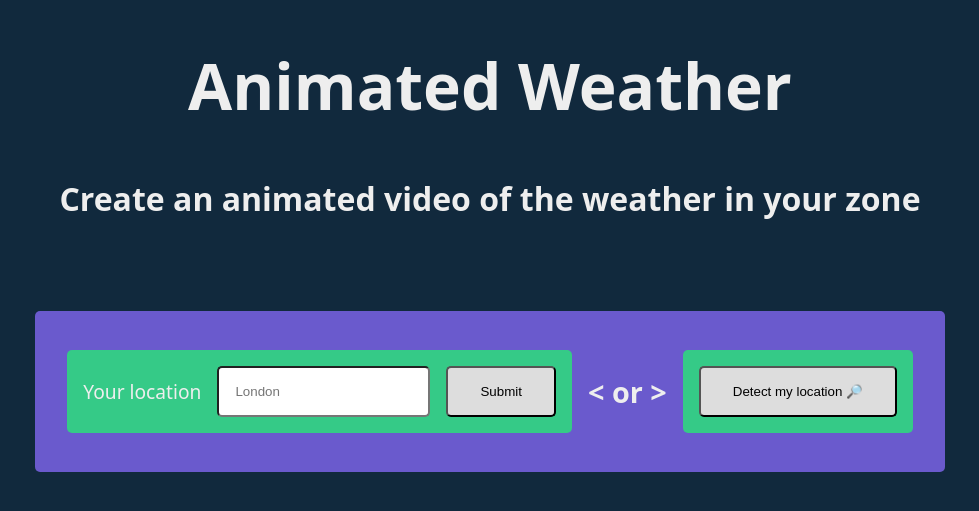
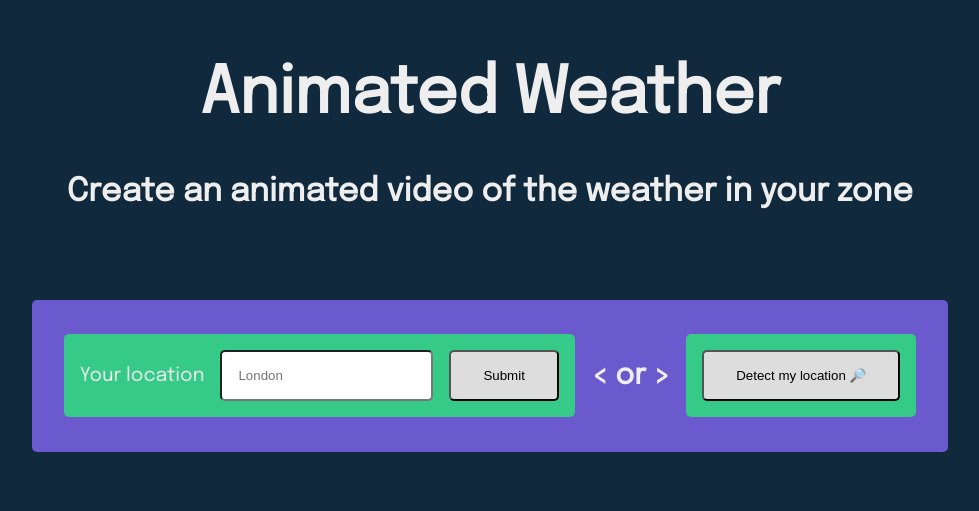
Before and after one commit to genaroibc/animated-weather, a Next.js app: page / in a window 1280 px wide. Shown: the part 135-646 px from the top of the page, without its empty margins (150-1129 px from the left). Built offline with nearby package versions, Linux system fonts and the light colour scheme.

Commit message:
[FEAT]: add Epilogue font

```diff
--- a/src/styles/index.css
+++ b/src/styles/index.css
@@ -1,3 +1,8 @@
+@font-face {
+	font-family: Epilogue;
+	src: url(/fonts/Epilogue-VariableFont_wght.woff);
+}
+
 *,
 ::after,
 ::before {
```
Also changed, not shown: public/fonts/Epilogue-VariableFont_wght.woff (added).
